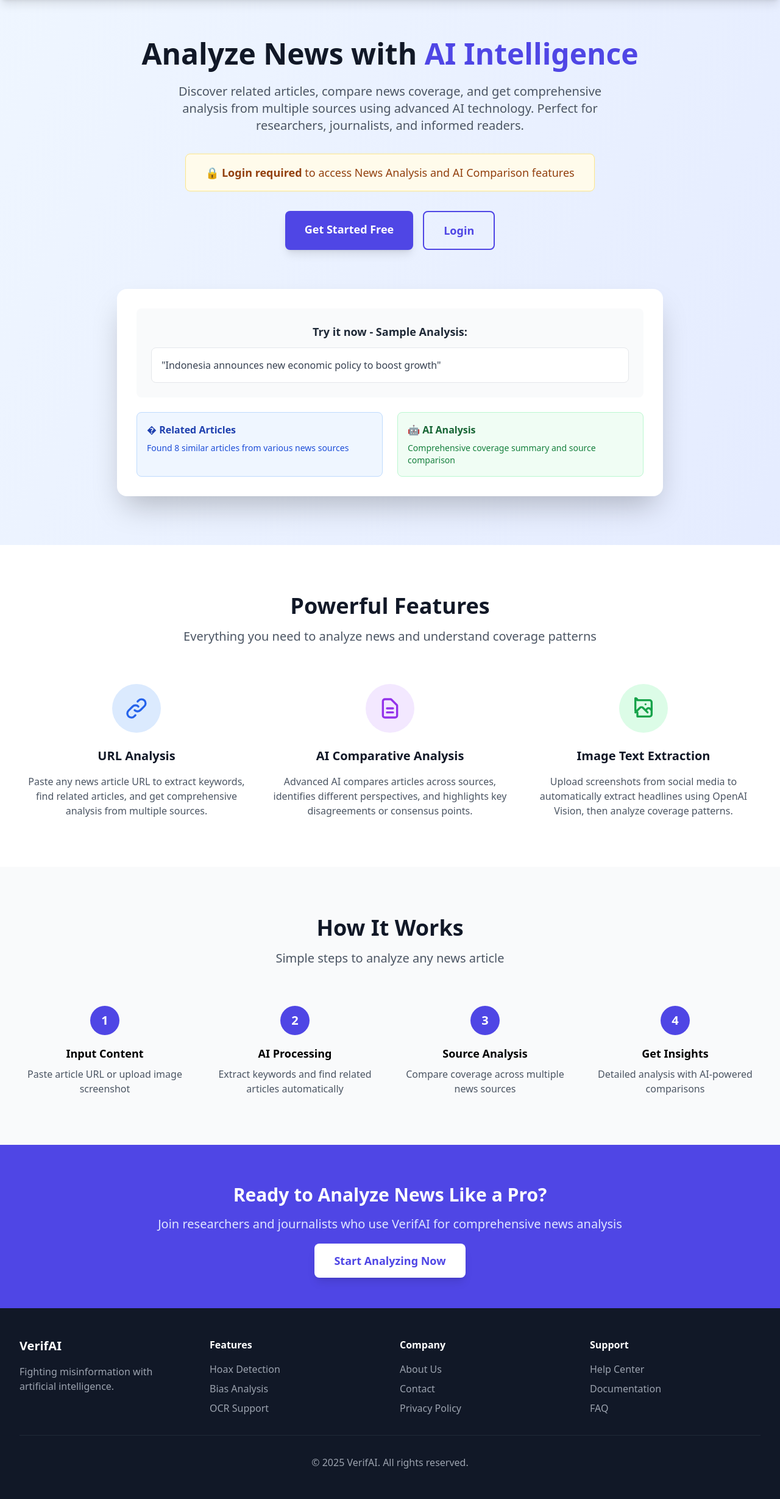
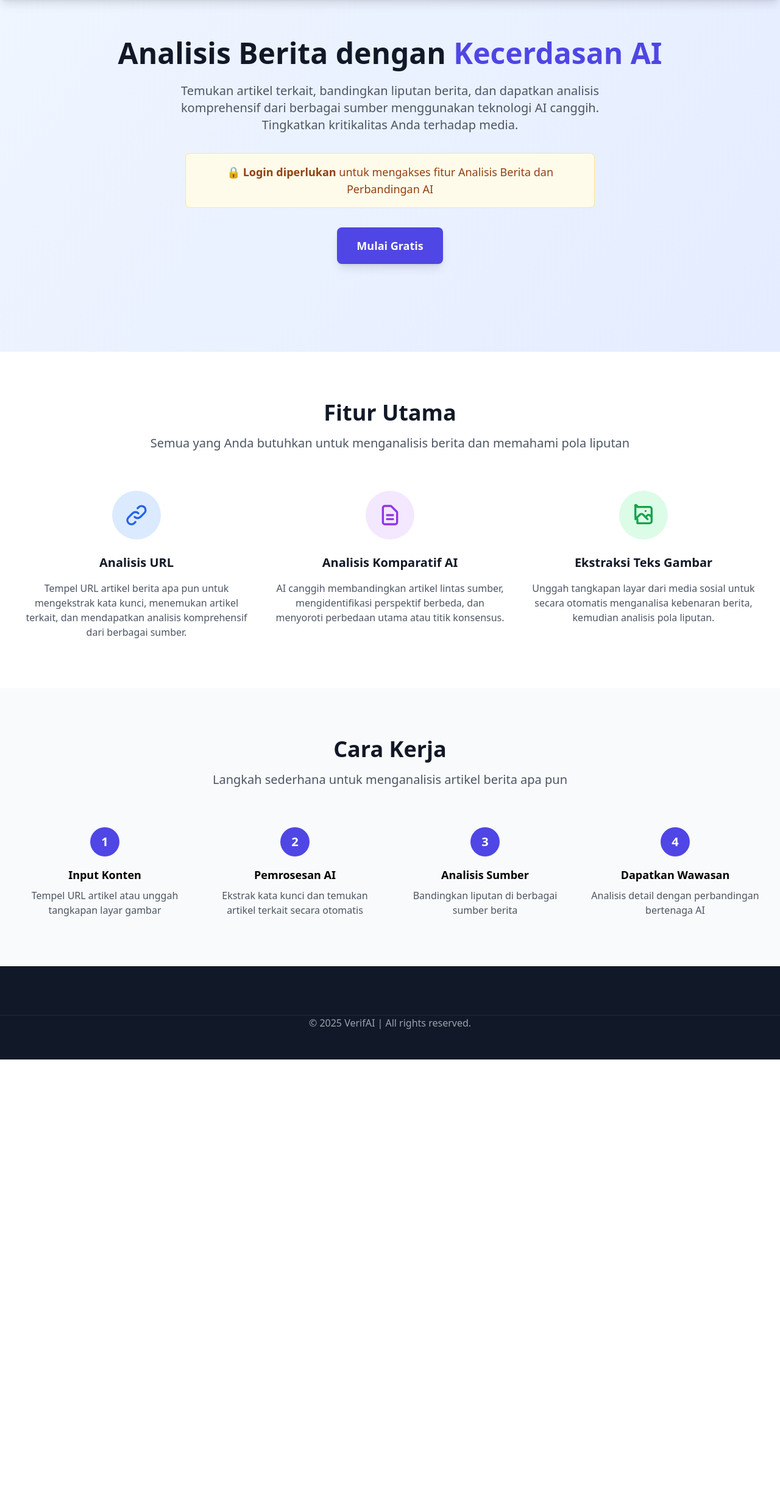
Before and after one commit to 2021HUMMM/BUFFTECHBROS, a Django app: page / in a window 1280 px wide. Shown: the part 65-2524 px from the top of the page at 61% size. After the commit the page ends 1803 px from the top, so only its background shows below. Run offline with Django 5.2, Linux system fonts and the light colour scheme; some libraries are stand-ins or nearby versions.

Commit message:
feat: fixed some ui and translated language to Indonesian

```diff
--- a/authentication/templates/login.html
+++ b/authentication/templates/login.html
@@ -58,9 +58,9 @@
 
     <div class="text-center mt-4">
       <p class="text-sm text-black">
-        Don't have an account yet?
+        Belum punya akun?
         <a href="{% url 'authentication:register' %}" class="font-medium text-blue-600 hover:text-indigo-300">
-          Register Now
+          Daftar Sekarang
         </a>
       </p>
     </div>
--- a/main/templates/landing.html
+++ b/main/templates/landing.html
@@ -6,7 +6,7 @@
   <head>
     <meta charset="UTF-8" />
     <meta name="viewport" content="width=device-width, initial-scale=1.0" />
-    <title>VerifAI - News Verification Platform</title>
+    <title>VerifAI - Platform Verifikasi Berita Berbasis AI</title>
     <script src="https://cdn.tailwindcss.com"></script>
     <link rel="stylesheet" href="{% static 'css/global.css' %}"/>
   </head>
@@ -17,17 +17,17 @@
     <div class="max-w-7xl mx-auto px-4 sm:px-6 lg:px-8 pt-16 pb-20">
       <div class="text-center">
         <h1 class="text-5xl font-bold text-gray-900 mb-6">
-          Analyze News with <span class="text-indigo-600">AI Intelligence</span>
+          Analisis Berita dengan <span class="text-indigo-600">Kecerdasan AI</span>
         </h1>
         <p class="text-xl text-gray-600 mb-8 max-w-3xl mx-auto">
-          Discover related articles, compare news coverage, and get comprehensive analysis
-          from multiple sources using advanced AI technology. Perfect for researchers, journalists, and informed readers.
+          Temukan artikel terkait, bandingkan liputan berita, dan dapatkan analisis komprehensif
+          dari berbagai sumber menggunakan teknologi AI canggih. Tingkatkan kritikalitas Anda terhadap media.
         </p>
 
         {% if not user.is_authenticated %}
         <div class="bg-amber-50 border border-amber-200 rounded-lg p-4 mb-8 max-w-2xl mx-auto">
           <p class="text-amber-800 text-lg">
-            🔒 <strong>Login required</strong> to access News Analysis and AI Comparison features
+            🔒 <strong>Login diperlukan</strong> untuk mengakses fitur Analisis Berita dan Perbandingan AI
           </p>
         </div>
         {% endif %}
@@ -35,36 +35,13 @@
         <div class="flex flex-col sm:flex-row gap-4 justify-center mb-16">
           {% if user.is_authenticated %}
           <a href="{% url 'news_portal:show_news' %}" class="bg-indigo-600 text-white px-8 py-4 rounded-lg text-lg font-semibold hover:bg-indigo-700 transition duration-200 shadow-lg">
-            Start Analyzing News
+            Mulai Analisis Berita
           </a>
           {% else %}
           <a href="{% url 'authentication:register' %}" class="bg-indigo-600 text-white px-8 py-4 rounded-lg text-lg font-semibold hover:bg-indigo-700 transition duration-200 shadow-lg">
-            Get Started Free
-          </a>
-          <a href="{% url 'authentication:login' %}" class="border-2 border-indigo-600 text-indigo-600 px-8 py-4 rounded-lg text-lg font-semibold hover:bg-indigo-50 transition duration-200">
-            Login
+            Mulai Gratis
           </a>
           {% endif %}
-        </div>
-
-        <!-- Demo Preview -->
-        <div class="bg-white rounded-2xl shadow-2xl p-8 max-w-4xl mx-auto">
-          <div class="bg-gray-50 rounded-lg p-6 mb-6">
-            <h3 class="text-lg font-semibold text-gray-800 mb-3">Try it now - Sample Analysis:</h3>
-            <div class="bg-white border border-gray-200 rounded-lg p-4 text-left">
-              <p class="text-gray-700">"Indonesia announces new economic policy to boost growth"</p>
-            </div>
-          </div>
-          <div class="grid md:grid-cols-2 gap-6 text-left">
-            <div class="bg-blue-50 border border-blue-200 rounded-lg p-4">
-              <h4 class="font-semibold text-blue-800 mb-2">� Related Articles</h4>
-              <p class="text-blue-700 text-sm">Found 8 similar articles from various news sources</p>
-            </div>
-            <div class="bg-green-50 border border-green-200 rounded-lg p-4">
-              <h4 class="font-semibold text-green-800 mb-2">🤖 AI Analysis</h4>
-              <p class="text-green-700 text-sm">Comprehensive coverage summary and source comparison</p>
-            </div>
-          </div>
         </div>
       </div>
     </div>
@@ -73,8 +50,8 @@
     <div id="features" class="bg-white py-20">
       <div class="max-w-7xl mx-auto px-4 sm:px-6 lg:px-8">
         <div class="text-center mb-16">
-          <h2 class="text-4xl font-bold text-gray-900 mb-4">Powerful Features</h2>
-          <p class="text-xl text-gray-600">Everything you need to analyze news and understand coverage patterns</p>
+          <h2 class="text-4xl font-bold text-gray-900 mb-4">Fitur Utama</h2>
+          <p class="text-xl text-gray-600">Semua yang Anda butuhkan untuk menganalisis berita dan memahami pola liputan</p>
         </div>
 
         <div class="grid md:grid-cols-3 gap-8">
@@ -85,8 +62,8 @@
                 <path stroke-linecap="round" stroke-linejoin="round" stroke-width="2" d="M13.828 10.172a4 4 0 00-5.656 0l-4 4a4 4 0 105.656 5.656l1.102-1.101m-.758-4.899a4 4 0 005.656 0l4-4a4 4 0 00-5.656-5.656l-1.1 1.1"></path>
               </svg>
             </div>
-            <h3 class="text-xl font-semibold text-gray-900 mb-4">URL Analysis</h3>
-            <p class="text-gray-600">Paste any news article URL to extract keywords, find related articles, and get comprehensive analysis from multiple sources.</p>
+            <h3 class="text-xl font-semibold text-gray-900 mb-4">Analisis URL</h3>
+            <p class="text-gray-600">Tempel URL artikel berita apa pun untuk mengekstrak kata kunci, menemukan artikel terkait, dan mendapatkan analisis komprehensif dari berbagai sumber.</p>
           </div>
 
           <!-- AI Comparative Analysis -->
@@ -96,8 +73,8 @@
                 <path stroke-linecap="round" stroke-linejoin="round" stroke-width="2" d="M9 12h6m-6 4h6m2 5H7a2 2 0 01-2-2V5a2 2 0 012-2h5.586a1 1 0 01.707.293l5.414 5.414a1 1 0 01.293.707V19a2 2 0 01-2 2z"></path>
               </svg>
             </div>
-            <h3 class="text-xl font-semibold text-gray-900 mb-4">AI Comparative Analysis</h3>
-            <p class="text-gray-600">Advanced AI compares articles across sources, identifies different perspectives, and highlights key disagreements or consensus points.</p>
+            <h3 class="text-xl font-semibold text-gray-900 mb-4">Analisis Komparatif AI</h3>
+            <p class="text-gray-600">AI canggih membandingkan artikel lintas sumber, mengidentifikasi perspektif berbeda, dan menyoroti perbedaan utama atau titik konsensus.</p>
           </div>
 
           <!-- Image Text Extraction -->
@@ -107,8 +84,8 @@
                 <path stroke-linecap="round" stroke-linejoin="round" stroke-width="2" d="M4 16l4.586-4.586a2 2 0 012.828 0L16 16m-2-2l1.586-1.586a2 2 0 012.828 0L20 14m-6-6h.01M6 20h12a2 2 0 002-2V6a2 2 0 00-2-2H6a2 2 0 00-2-2v12a2 2 0 002 2z"></path>
               </svg>
             </div>
-            <h3 class="text-xl font-semibold text-gray-900 mb-4">Image Text Extraction</h3>
-            <p class="text-gray-600">Upload screenshots from social media to automatically extract headlines using OpenAI Vision, then analyze coverage patterns.</p>
+            <h3 class="text-xl font-semibold text-gray-900 mb-4">Ekstraksi Teks Gambar</h3>
+            <p class="text-gray-600">Unggah tangkapan layar dari media sosial untuk secara otomatis menganalisa kebenaran berita, kemudian analisis pola liputan.</p>
           </div>
         </div>
       </div>
@@ -118,46 +95,35 @@
     <div class="bg-gray-50 py-20">
       <div class="max-w-7xl mx-auto px-4 sm:px-6 lg:px-8">
         <div class="text-center mb-16">
-          <h2 class="text-4xl font-bold text-gray-900 mb-4">How It Works</h2>
-          <p class="text-xl text-gray-600">Simple steps to analyze any news article</p>
+          <h2 class="text-4xl font-bold text-gray-900 mb-4">Cara Kerja</h2>
+          <p class="text-xl text-gray-600">Langkah sederhana untuk menganalisis artikel berita apa pun</p>
         </div>
 
         <div class="grid md:grid-cols-4 gap-8">
           <div class="text-center">
             <div class="bg-indigo-600 text-white rounded-full w-12 h-12 flex items-center justify-center mx-auto mb-4 text-xl font-bold">1</div>
-            <h3 class="text-lg font-semibold mb-2">Input Content</h3>
-            <p class="text-gray-600">Paste article URL or upload image screenshot</p>
+            <h3 class="text-lg font-semibold mb-2">Input Konten</h3>
+            <p class="text-gray-600">Tempel URL artikel atau unggah tangkapan layar gambar</p>
           </div>
 
           <div class="text-center">
             <div class="bg-indigo-600 text-white rounded-full w-12 h-12 flex items-center justify-center mx-auto mb-4 text-xl font-bold">2</div>
-            <h3 class="text-lg font-semibold mb-2">AI Processing</h3>
-            <p class="text-gray-600">Extract keywords and find related articles automatically</p>
+            <h3 class="text-lg font-semibold mb-2">Pemrosesan AI</h3>
+            <p class="text-gray-600">Ekstrak kata kunci dan temukan artikel terkait secara otomatis</p>
           </div>
 
           <div class="text-center">
             <div class="bg-indigo-600 text-white rounded-full w-12 h-12 flex items-center justify-center mx-auto mb-4 text-xl font-bold">3</div>
-            <h3 class="text-lg font-semibold mb-2">Source Analysis</h3>
-            <p class="text-gray-600">Compare coverage across multiple news sources</p>
+            <h3 class="text-lg font-semibold mb-2">Analisis Sumber</h3>
+            <p class="text-gray-600">Bandingkan liputan di berbagai sumber berita</p>
           </div>
 
           <div class="text-center">
             <div class="bg-indigo-600 text-white rounded-full w-12 h-12 flex items-center justify-center mx-auto mb-4 text-xl font-bold">4</div>
-            <h3 class="text-lg font-semibold mb-2">Get Insights</h3>
-            <p class="text-gray-600">Detailed analysis with AI-powered comparisons</p>
+            <h3 class="text-lg font-semibold mb-2">Dapatkan Wawasan</h3>
+            <p class="text-gray-600">Analisis detail dengan perbandingan bertenaga AI</p>
           </div>
         </div>
-      </div>
-    </div>
-
-    <!-- CTA Section -->
-    <div class="bg-indigo-600 py-16">
-      <div class="max-w-4xl mx-auto text-center px-4 sm:px-6 lg:px-8">
-        <h2 class="text-3xl font-bold text-white mb-4">Ready to Analyze News Like a Pro?</h2>
-        <p class="text-xl text-indigo-100 mb-8">Join researchers and journalists who use VerifAI for comprehensive news analysis</p>
-        <a href="{% url 'authentication:register' %}" class="bg-white text-indigo-600 px-8 py-4 rounded-lg text-lg font-semibold hover:bg-gray-100 transition duration-200 shadow-lg">
-          Start Analyzing Now
-        </a>
       </div>
     </div>
 
--- a/templates/footer.html
+++ b/templates/footer.html
@@ -1,37 +1,5 @@
 <footer class="bg-gray-900 text-white py-12">
-    <div class="max-w-7xl mx-auto px-4 sm:px-6 lg:px-8">
-    <div class="grid md:grid-cols-4 gap-8">
-        <div>
-        <h3 class="text-xl font-bold mb-4">VerifAI</h3>
-        <p class="text-gray-400">Fighting misinformation with artificial intelligence.</p>
-        </div>
-        <div>
-        <h4 class="font-semibold mb-4">Features</h4>
-        <ul class="space-y-2 text-gray-400">
-            <li>Hoax Detection</li>
-            <li>Bias Analysis</li>
-            <li>OCR Support</li>
-        </ul>
-        </div>
-        <div>
-        <h4 class="font-semibold mb-4">Company</h4>
-        <ul class="space-y-2 text-gray-400">
-            <li>About Us</li>
-            <li>Contact</li>
-            <li>Privacy Policy</li>
-        </ul>
-        </div>
-        <div>
-        <h4 class="font-semibold mb-4">Support</h4>
-        <ul class="space-y-2 text-gray-400">
-            <li>Help Center</li>
-            <li>Documentation</li>
-            <li>FAQ</li>
-        </ul>
-        </div>
-    </div>
-    <div class="border-t border-gray-800 mt-8 pt-8 text-center text-gray-400">
-        <p>&copy; 2025 VerifAI. All rights reserved.</p>
-    </div>
+    <div class="border-t border-gray-800 mt-8 text-center text-gray-400">
+        <p>&copy; 2025 VerifAI | All rights reserved.</p>
     </div>
 </footer>
--- a/templates/navbar.html
+++ b/templates/navbar.html
@@ -1,4 +1,10 @@
-<nav class="bg-white shadow-lg border-b border-gray-200">
+<style>
+  body {
+    padding-top: 64px;
+  }
+</style>
+
+<nav class="bg-white shadow-lg border-b border-gray-200 fixed top-0 left-0 right-0 z-50">
   <div class="max-w-7xl mx-auto px-4 sm:px-6 lg:px-8">
     <div class="flex justify-between items-center h-16">
 
```
Also changed, not shown: authentication/templates/register.html (+19 -11 lines), news_portal/templates/news.html (+44 -38 lines), news_portal/views.py (line endings or trailing spaces).
